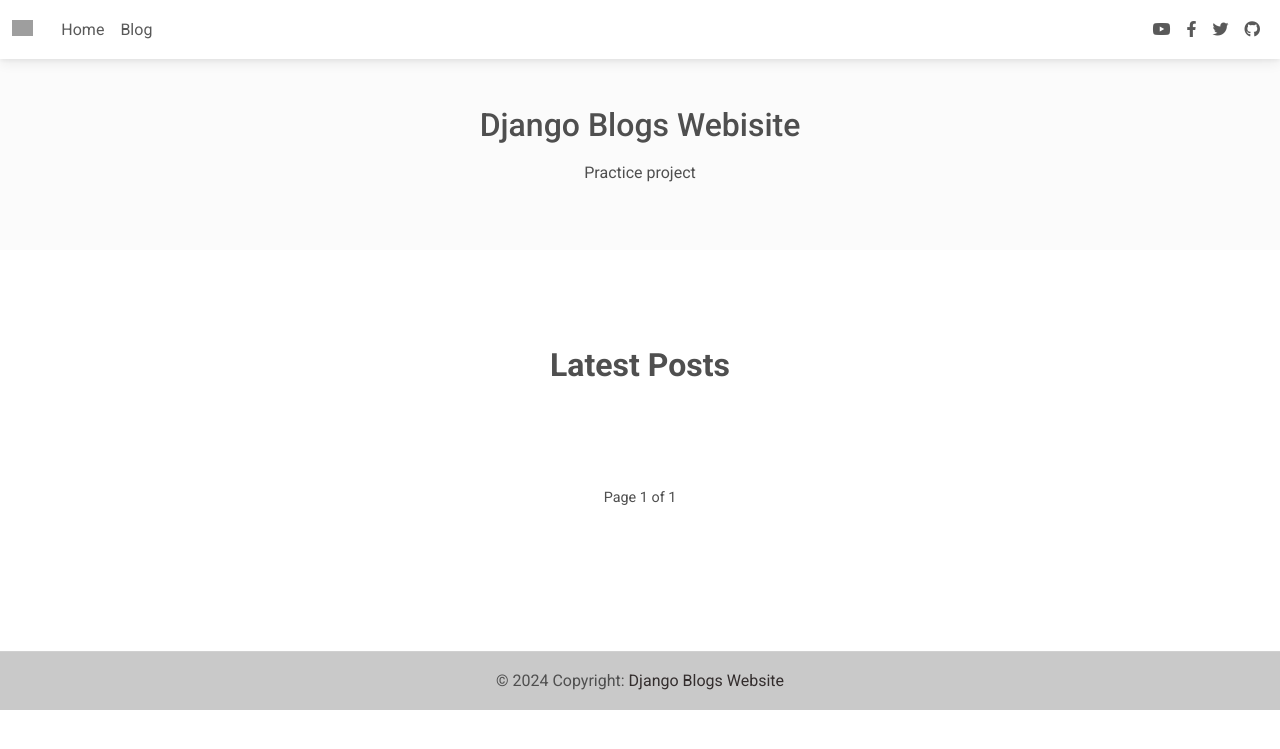
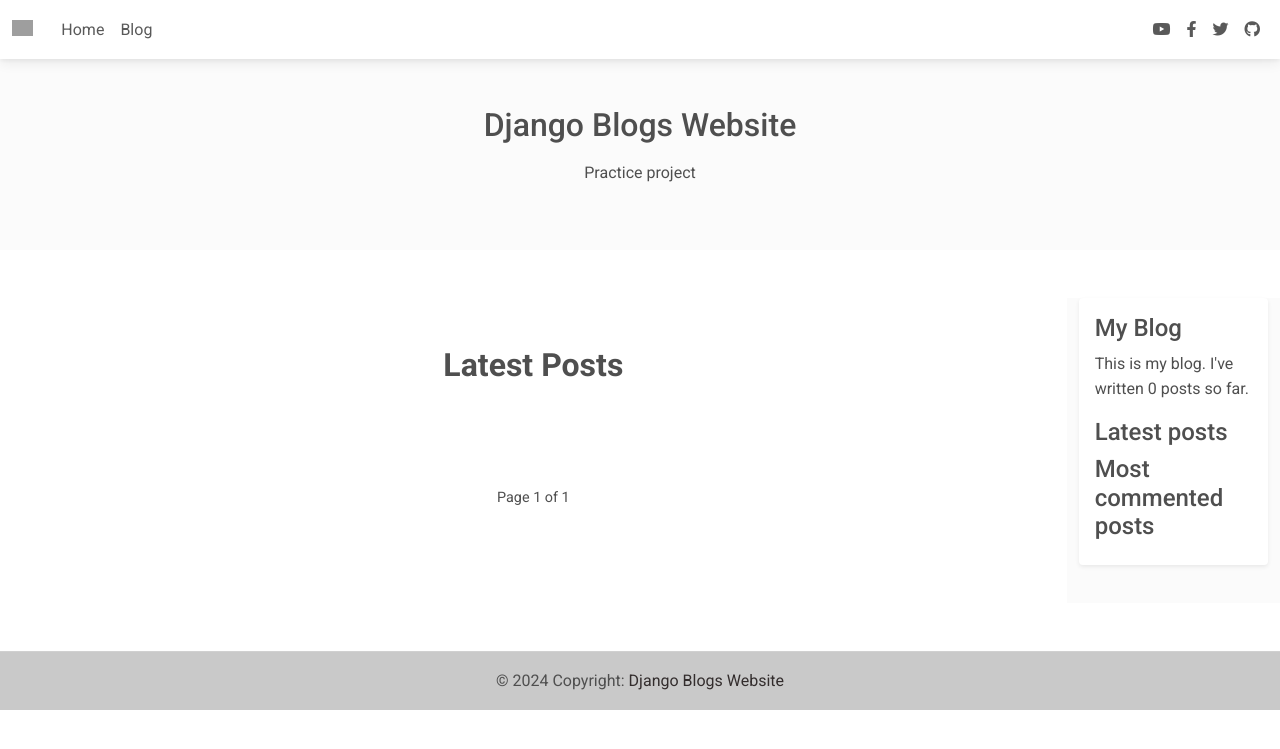
Before and after one commit to khanhnhanbk/Django-App-Blog-From-Book, a Django app: page /blog/ in a window 1280 px wide. Shown: the top 749 px of the page. Run offline with Django 5.2, Linux system fonts and the light colour scheme; data that the repository does not hold is empty; grey boxes are pictures that could not be loaded.

Commit message:
custom tags

```diff
--- a/blog/templates/blog/base.html
+++ b/blog/templates/blog/base.html
@@ -1,3 +1,4 @@
+{% load blog_tags %}
 {% load static %}
 <!DOCTYPE html>
 <html lang="en">
@@ -39,7 +40,7 @@
 
       <!-- Jumbotron -->
       <div id="intro" class="p-5 text-center bg-light">
-        <h1 class="mb-3 h2">Django Blogs Webisite</h1>
+        <h1 class="mb-3 h2">Django Blogs Website</h1>
         <p class="mb-3">Practice project</p>
       </div>
       <!-- Jumbotron -->
@@ -48,10 +49,30 @@
 
     <!-- Main layout -->
     <main class="my-5">
-      <div class="container">
-        {% block content %}
+      <div class="container-fluid">
+        <div class="row">
+          <!-- Content area -->
+          <div class="col-md-9 ms-sm-auto col-lg-10 px-md-4">
+            {% block content %}
+              <!-- Your content goes here -->
+            {% endblock %}
+          </div>
+          <nav id="sidebar" class="col-md-3 col-lg-2 d-md-block bg-light sidebar">
+            <div class="position-sticky" style="top: 50px;">
+              <div class="p-3 bg-white rounded shadow-sm">
+                <h4 class="sidebar-heading">My Blog</h4>
+                <p>
+                  This is my blog. I've written&nbsp;{% total_posts %}&nbsp;posts so far.
+                </p>
+                <h4 class="sidebar-heading">Latest posts</h4>
+                {% show_latest_posts 3 %}
 
-        {% endblock %}
+                <h4 class="sidebar-heading">Most commented posts</h4>
+                {% show_most_commented_posts 3 %}
+              </div>
+            </div>
+          </nav>
+        </div>
       </div>
     </main>
     <!-- Main layout -->
--- /dev/null
+++ b/blog/templates/blog/post/latest_posts.html
@@ -0,0 +1,7 @@
+<ul class="nav flex-column">
+  {% for post in latest_posts %}
+    <li class="nav-item">
+      <a class="nav-link active text-truncate" href="{{ post.get_absolute_url }}">{{ post.title }}</a>
+    </li>
+  {% endfor %}
+</ul>
--- /dev/null
+++ b/blog/templates/blog/post/most_comment_posts.html
@@ -0,0 +1,7 @@
+<ul class="nav flex-column">
+  {% for post in most_commented_posts %}
+    <li class="nav-item">
+      <a class="nav-link active text-truncate" href="{{ post.get_absolute_url }}" style="max-width: 100%;">{{ post.title }}</a>
+    </li>
+  {% endfor %}
+</ul>
--- /dev/null
+++ b/blog/templatetags/blog_tags.py
@@ -0,0 +1,25 @@
+from django import template
+from django.db.models import Count
+
+from blog.models import Post
+
+register = template.Library()
+
+
+@register.simple_tag
+def total_posts():
+    return Post.published.count()
+
+
+@register.inclusion_tag("blog/post/most_comment_posts.html")
+def show_most_commented_posts(count=5):
+    most_commented_posts = Post.published.annotate(
+        total_comments=Count("comments")
+    ).order_by("-total_comments")[:count]
+    return {"most_commented_posts": most_commented_posts}
+
+
+@register.inclusion_tag("blog/post/latest_posts.html")
+def show_latest_posts(count=5):
+    latest_posts = Post.published.order_by("-publish")[:count]
+    return {"latest_posts": latest_posts}
--- a/requirements.txt
+++ b/requirements.txt
@@ -3,6 +3,7 @@ crispy-bootstrap5==2024.2
 Django==5.1
 django-crispy-forms==2.3
 django-taggit==6.0.0
+Markdown==3.6
 python-decouple==3.8
 sqlparse==0.5.1
 tzdata==2024.1
```
Also changed, not shown: blog/templatetags/__init__.py (added).
